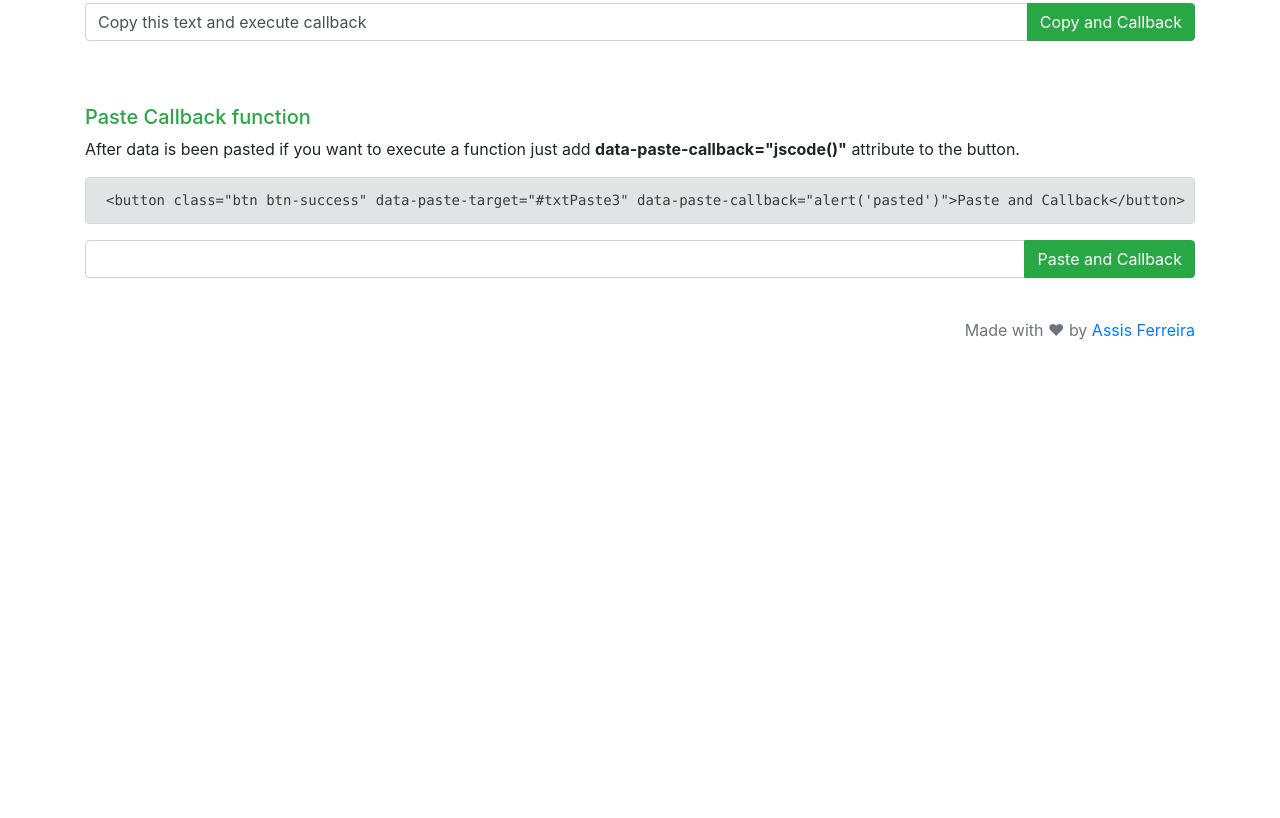
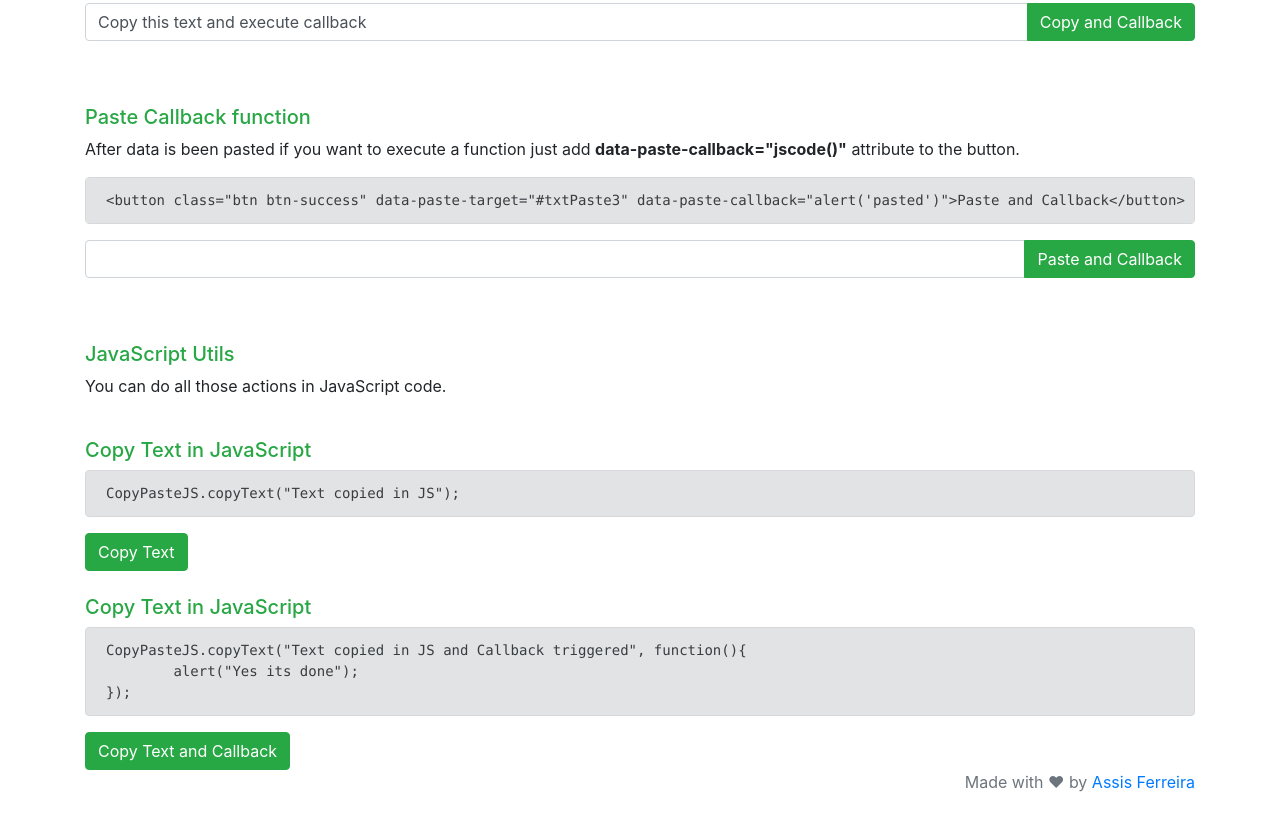
Before and after one commit to assisfery/CopyPasteJS, a plain HTML site: page index.html in a window 1280 px wide. Shown: the part 2053-2871 px from the top of the page. Before the commit the page ends 2419 px from the top, so only its background shows below. Drawn offline with nearby package versions, Linux system fonts and the light colour scheme.

Commit message:
JS util code example

```diff
--- a/index.html
+++ b/index.html
@@ -131,6 +131,44 @@
 			</div>
 		</div>
 
+		<br><br>
+		<h5 class="text-success">JavaScript Utils</h5>
+		<p>You can do all those actions in JavaScript code.</p>
+
+		<br>
+		<h5 class="text-success">Copy Text in JavaScript</h5>
+		<pre class="alert alert-secondary">CopyPasteJS.copyText("Text copied in JS");</pre>
+
+		<button class="btn btn-success" onclick="copyText()">Copy Text</button>
+		<script>
+
+			function copyText()
+			{
+				CopyPasteJS.copyText("Text copied in JS");
+			}
+
+		</script>
+
+		<br><br>
+		<h5 class="text-success">Copy Text in JavaScript</h5>
+		<pre class="alert alert-secondary">CopyPasteJS.copyText("Text copied in JS and Callback triggered", function(){
+	alert("Yes its done");
+});</pre>
+
+		<button class="btn btn-success" onclick="copyTextAndCallback()">Copy Text and Callback</button>
+
+		<script>
+
+			function copyTextAndCallback()
+			{
+				CopyPasteJS.copyText("Text copied in JS and Callback triggered", function(){
+					alert("Yes its done");
+				});
+			}
+
+		</script>
+
+
 		<br>
 		<div class="text-right text-muted">
 			<span>Made with ♥ by <a href="https://github.com/assisfery/" target="_blank">Assis Ferreira</a></span>
@@ -138,6 +176,6 @@
 
 	</div>
 
-	<script src="src/CopyPasteJS.min.js"></script>
+	<script src="src/CopyPasteJS.js"></script>
 </body>
 </html>
```
